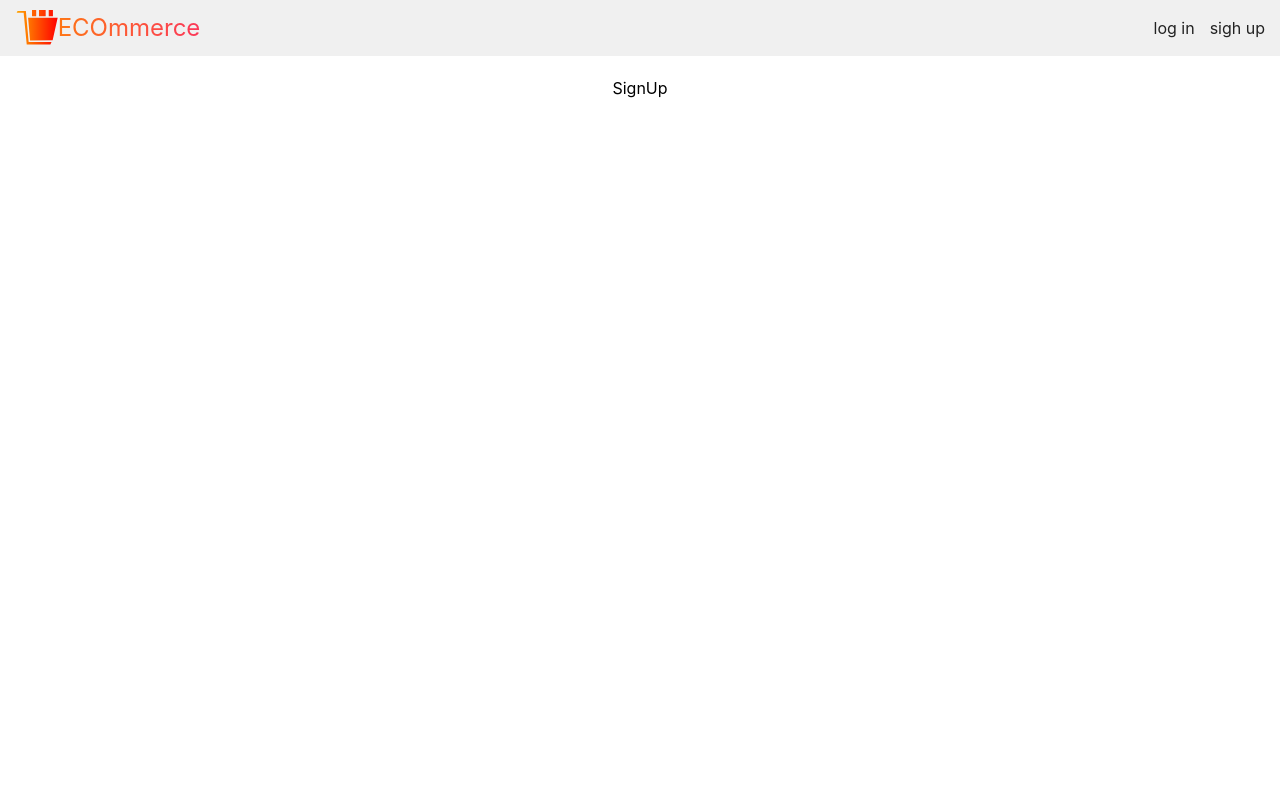
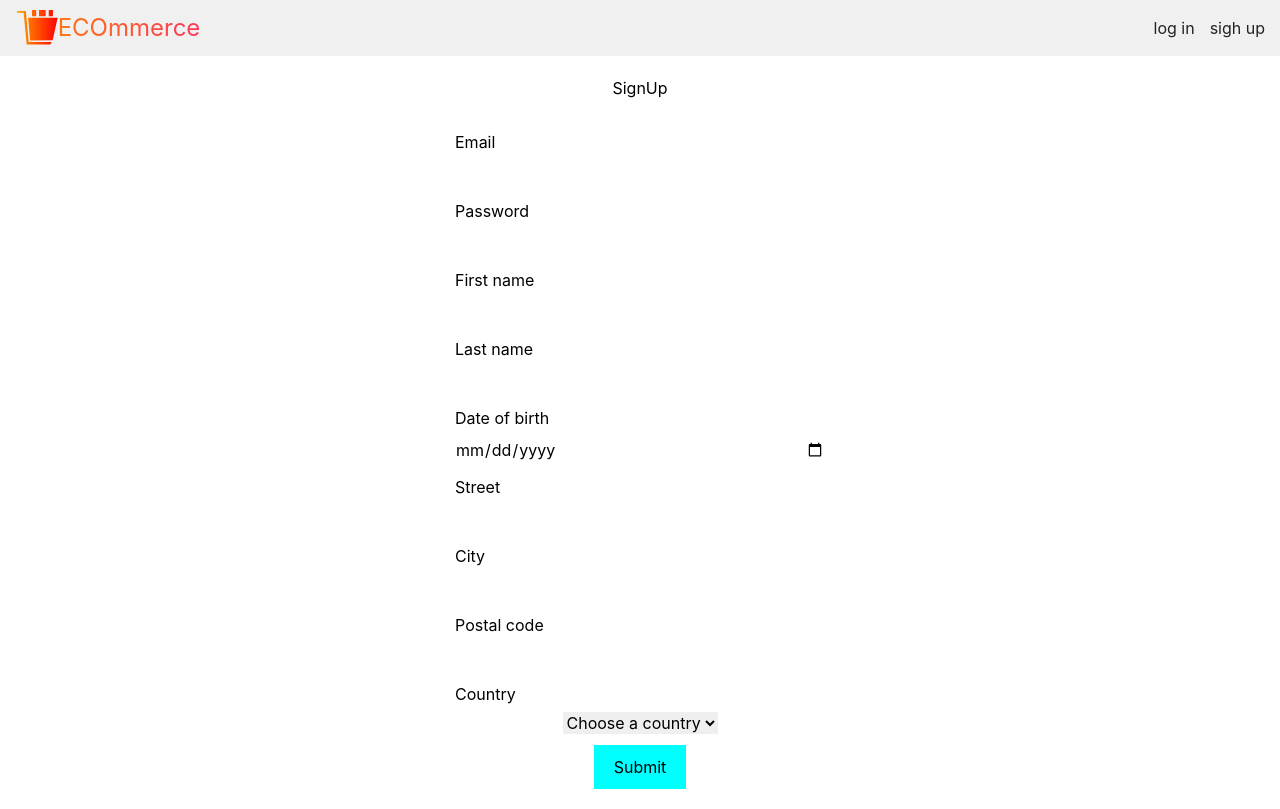
Before and after one commit to olgamarkevich/ecommerce-application, a React (Create React App) app: page /signup in a window 1280 px wide. Built offline with nearby package versions, Linux system fonts and the light colour scheme; no server answers.

Commit message:
feat: signup page

```diff
--- a/src/pages/login/Login.tsx
+++ b/src/pages/login/Login.tsx
@@ -7,21 +7,17 @@ import * as yup from 'yup';
 
 const schema = yup
   .object({
-    email: yup
-      .string()
-      .email()
-      .min(3, 'must be at least 3 characters long')
-      .required(),
+    email: yup.string().email().required(),
     password: yup
       .string()
       .required()
-      .trim('Password cannot include leading and trailing spaces')
-      .matches(/^(?=.*[a-z])/, 'Must Contain One Lowercase Character')
-      .matches(/^(?=.*[A-Z])/, 'Must Contain One Uppercase Character')
-      .matches(/^(?=.*[0-9])/, 'Must Contain One Number Character')
+      .trim('password cannot include leading and trailing spaces')
+      .matches(/^(?=.*[a-z])/, 'must Contain One Lowercase Character')
+      .matches(/^(?=.*[A-Z])/, 'must Contain One Uppercase Character')
+      .matches(/^(?=.*[0-9])/, 'must Contain One Number Character')
       .matches(
         /^(?=.*[!@#\$%\^&\*])/,
-        'Must Contain  One Special Case Character',
+        'must Contain  One Special Case Character',
       )
       .min(8),
   })
--- /dev/null
+++ b/src/pages/signUp/SignUp.module.css
@@ -0,0 +1,42 @@
+.form input {
+  height: 30px;
+  outline: none;
+  width: 100%;
+}
+
+.form label {
+  display: block;
+  text-align: left;
+  margin-bottom: 5px;
+}
+
+.form_line {
+  margin-bottom: 10px;
+}
+
+.form {
+  max-width: 370px;
+  margin: 0 auto;
+}
+
+.form button {
+  background-color: aqua;
+  border: none;
+  padding: 10px 20px;
+  cursor: pointer;
+}
+
+.form button:hover {
+  opacity: 0.7;
+}
+
+.form p {
+  font-size: 12px;
+  text-align: left;
+  margin-top: 5px;
+  color: brown;
+}
+
+.passwordHide_line {
+  position: relative;
+}
--- a/src/pages/signUp/SignUp.tsx
+++ b/src/pages/signUp/SignUp.tsx
@@ -1,8 +1,137 @@
 import React from 'react';
 import type { FC } from 'react';
+import { useForm } from 'react-hook-form';
+import style from './SignUp.module.css';
+import { yupResolver } from '@hookform/resolvers/yup';
+import * as yup from 'yup';
+
+const schema = yup
+  .object({
+    email: yup.string().email().required(),
+    password: yup
+      .string()
+      .required()
+      .trim('password cannot include leading and trailing spaces')
+      .matches(/^(?=.*[a-z])/, 'must Contain One Lowercase Character')
+      .matches(/^(?=.*[A-Z])/, 'must Contain One Uppercase Character')
+      .matches(/^(?=.*[0-9])/, 'must Contain One Number Character')
+      .min(8),
+    firstname: yup
+      .string()
+      .required()
+      .matches(/^[aA-zZ\s]+$/, 'only alphabets are allowed for this field ')
+      .min(1),
+    lastname: yup
+      .string()
+      .required()
+      .matches(/^[aA-zZ\s]+$/, 'only alphabets are allowed for this field ')
+      .min(1),
+    dateOfBirth: yup
+      .date()
+      .required('Date of Birth is required')
+      .max(
+        new Date(Date.now() - 567648000000),
+        'you must be at least 18 years',
+      ),
+    street: yup.string().required().min(1),
+    city: yup
+      .string()
+      .required()
+      .matches(/^[aA-zZ\s]+$/, 'only alphabets are allowed for this field ')
+      .min(1),
+    postalCode: yup.string().required().min(1),
+    country: yup.string().required().min(1),
+  })
+  .required();
+
+type FormData = yup.InferType<typeof schema>;
 
 const SignUp: FC = () => {
-  return <div>SignUp</div>;
+  const {
+    register,
+    handleSubmit,
+    formState: { errors },
+    reset,
+  } = useForm<FormData>({
+    resolver: yupResolver(schema),
+  });
+
+  const onSubmit = (data: FormData) => {
+    reset();
+    console.log(data);
+  };
+  return (
+    <>
+      <div className='title'>SignUp</div>
+
+      <form className={style.form} onSubmit={handleSubmit(onSubmit)}>
+        <div className={style.form_line}>
+          <label>Email</label>
+          <input {...register('email')} />
+          <p>{errors.email?.message}</p>
+        </div>
+
+        <div className={style.form_line}>
+          <label>Password</label>
+          <div className={style.passwordHide_line}>
+            <input {...register('password')} />
+          </div>
+          <p>{errors.password?.message}</p>
+        </div>
+
+        <div className={style.form_line}>
+          <label>First name</label>
+          <input {...register('firstname')} />
+          <p>{errors.firstname?.message}</p>
+        </div>
+
+        <div className={style.form_line}>
+          <label>Last name</label>
+          <input {...register('lastname')} />
+          <p>{errors.lastname?.message}</p>
+        </div>
+
+        <div className={style.form_line}>
+          <label>Date of birth</label>
+          <input {...register('dateOfBirth')} type='date' />
+          <p>{errors.dateOfBirth?.message}</p>
+        </div>
+
+        <div className={style.form_line}>
+          <label>Street</label>
+          <input {...register('street')} />
+          <p>{errors.street?.message}</p>
+        </div>
+
+        <div className={style.form_line}>
+          <label>City</label>
+          <input {...register('city')} />
+          <p>{errors.city?.message}</p>
+        </div>
+
+        <div className={style.form_line}>
+          <label>Postal code</label>
+          <input {...register('postalCode')} />
+          <p>{errors.postalCode?.message}</p>
+        </div>
+
+        <div className={style.form_line}>
+          <label>Country</label>
+          <select {...register('country')}>
+            <option selected>Choose a country</option>
+            <option value='US'>United States</option>
+            <option value='CA'>Canada</option>
+            <option value='FR'>France</option>
+            <option value='DE'>Germany</option>
+          </select>
+
+          <p>{errors.country?.message}</p>
+        </div>
+
+        <button type='submit'>Submit</button>
+      </form>
+    </>
+  );
 };
 
 export default SignUp;
```
Also changed, not shown: src/pages/main/Main.modile.css (deleted), src/pages/main/Main.module.css (added), src/pages/signUp/SignUp.modile.css (deleted).
